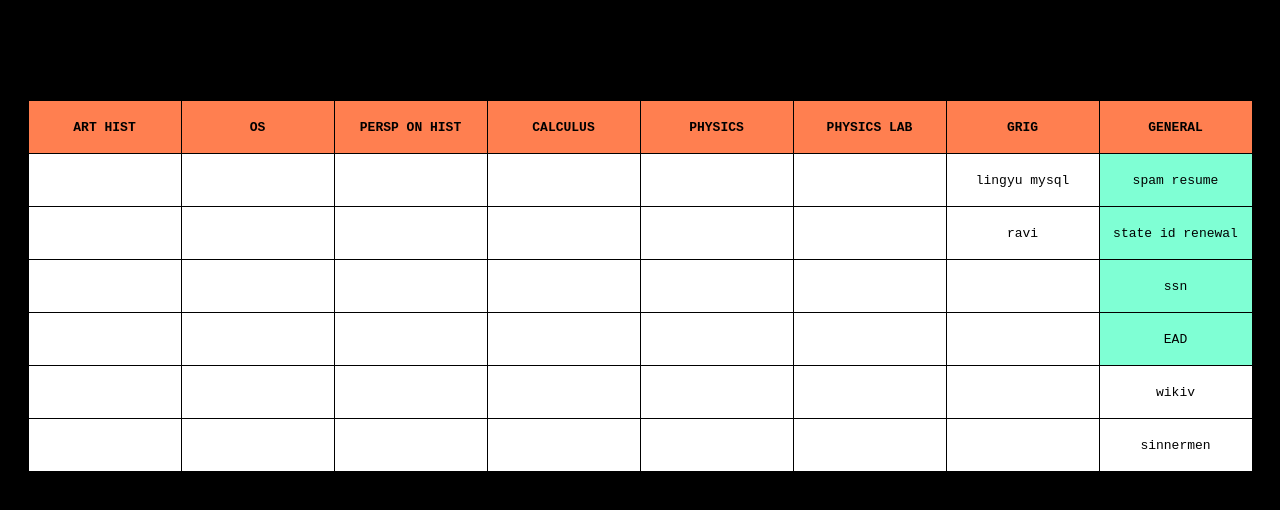
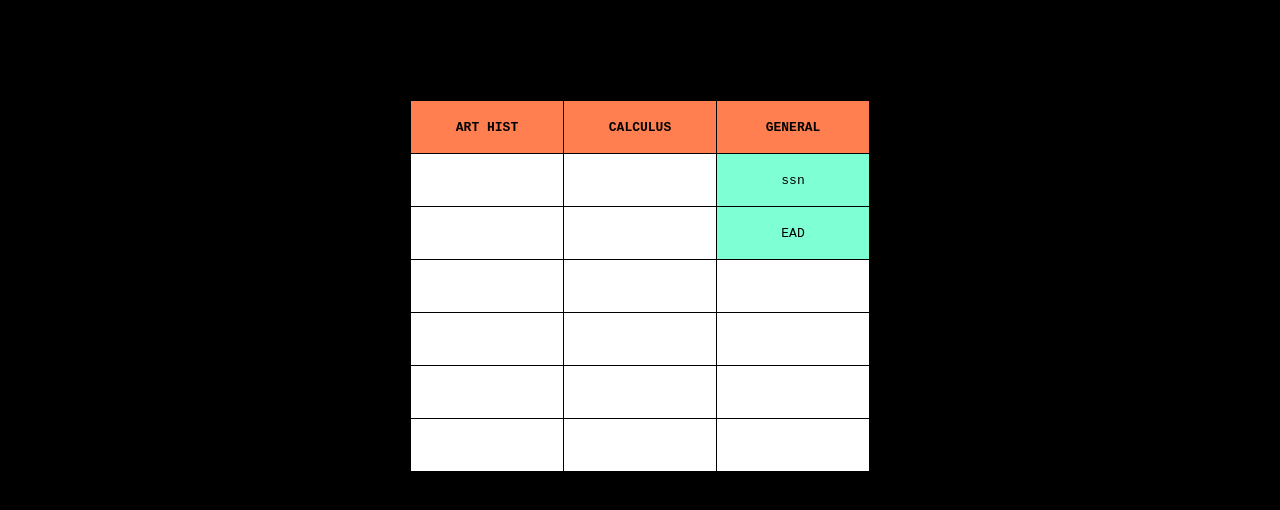
Before and after one commit to penumber1/penumber1.github.io, a plain HTML site: page schedule/index.html in a window 1280 px wide. Drawn offline with Linux system fonts and the light colour scheme.

Commit message:
yes hello

```diff
--- a/schedule/index.html
+++ b/schedule/index.html
@@ -8,50 +8,15 @@
     <table>
       <tr>
         <th>ART HIST</th>
-        <th>OS</th>
-        <th>PERSP ON HIST</th>
         <th>CALCULUS</th>
-        <th>PHYSICS</th>
-        <th>PHYSICS LAB</th>
-        <th>GRIG</th>
         <th>GENERAL</th>
       </tr>
       <tr>
         <td></td>
         <td></td>
-        <td></td>
-        <td></td>
-        <td></td>
-        <td></td>
-        <td>lingyu mysql</td>
-        <td class="imp">spam resume</td>
-      </tr>
-      <tr>
-        <td></td>
-        <td></td>
-        <td></td>
-        <td></td>
-        <td></td>
-        <td></td>
-        <td>ravi</td>
-        <td class="imp">state id renewal</td>
-      </tr>
-      <tr>
-        <td></td>
-        <td></td>
-        <td></td>
-        <td></td>
-        <td></td>
-        <td></td>
-        <td></td>
         <td class="imp">ssn</td>
       </tr>
       <tr>
-        <td></td>
-        <td></td>
-        <td></td>
-        <td></td>
-        <td></td>
         <td></td>
         <td></td>
         <td class="imp">EAD</td>
@@ -60,21 +25,21 @@
         <td></td>
         <td></td>
         <td></td>
-        <td></td>
-        <td></td>
-        <td></td>
-        <td></td>
-        <td>wikiv</td>
       </tr>
       <tr>
         <td></td>
         <td></td>
         <td></td>
+      </tr>
+      <tr>
         <td></td>
         <td></td>
         <td></td>
+      </tr>
+      <tr>
         <td></td>
-        <td>sinnermen</td>
+        <td></td>
+        <td></td>
       </tr>
     </table>
   </center>
```
